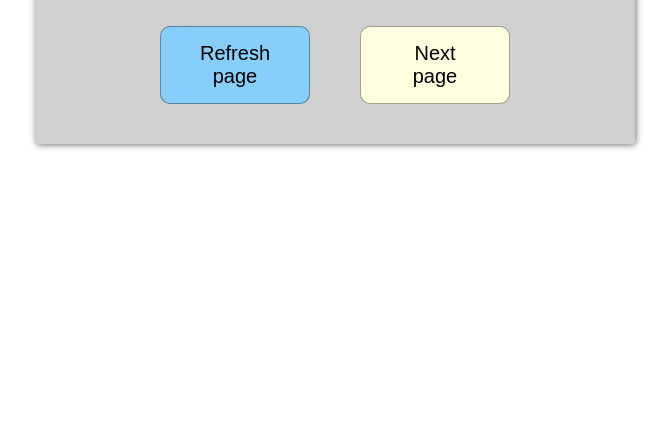
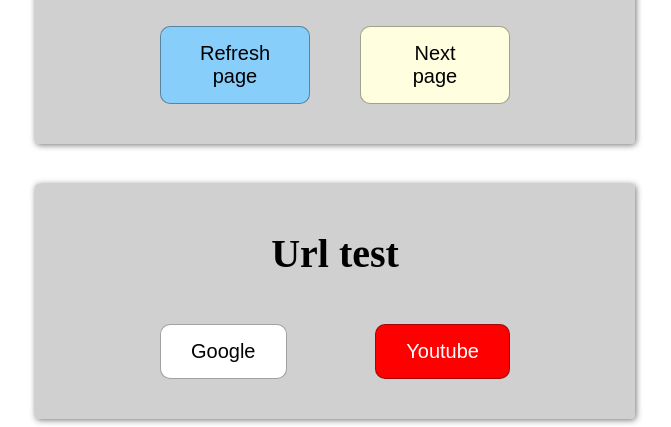
Before and after one commit to daniel-liberto/test-js-parent, a plain HTML site: page index.html in a window 1280 px wide. Shown: the part 586-1013 px from the top of the page, without its empty margins (305-976 px from the left). Before the commit the page ends 800 px from the top, so only its background shows below. Drawn offline with Linux system fonts and the light colour scheme.

Commit message:
url test added

```diff
--- a/index.html
+++ b/index.html
@@ -29,6 +29,15 @@
             </div>
         </div>
     </div>
+    <div class="container">
+        <div class="btn-grid">
+            <h1>Url test</h1>
+            <div class="btn-list">
+                <a href="https://www.google.com/"><button class="btn btn-google" id="refreshPage">Google </button></a>
+                <a href="https://www.youtube.com/"><button class="btn btn-youtube" id="nextPage">Youtube </button></a>
+            </div>
+        </div>
+    </div>
     <script>
         function refreshPage() {
             location.reload();
--- a/style.css
+++ b/style.css
@@ -73,3 +73,12 @@ body {
 .btn-next {
   background-color: lightyellow;
 }
+
+.btn-google {
+  background-color: white;
+}
+
+.btn-youtube {
+  background-color: red;
+  color: white;
+}
```
